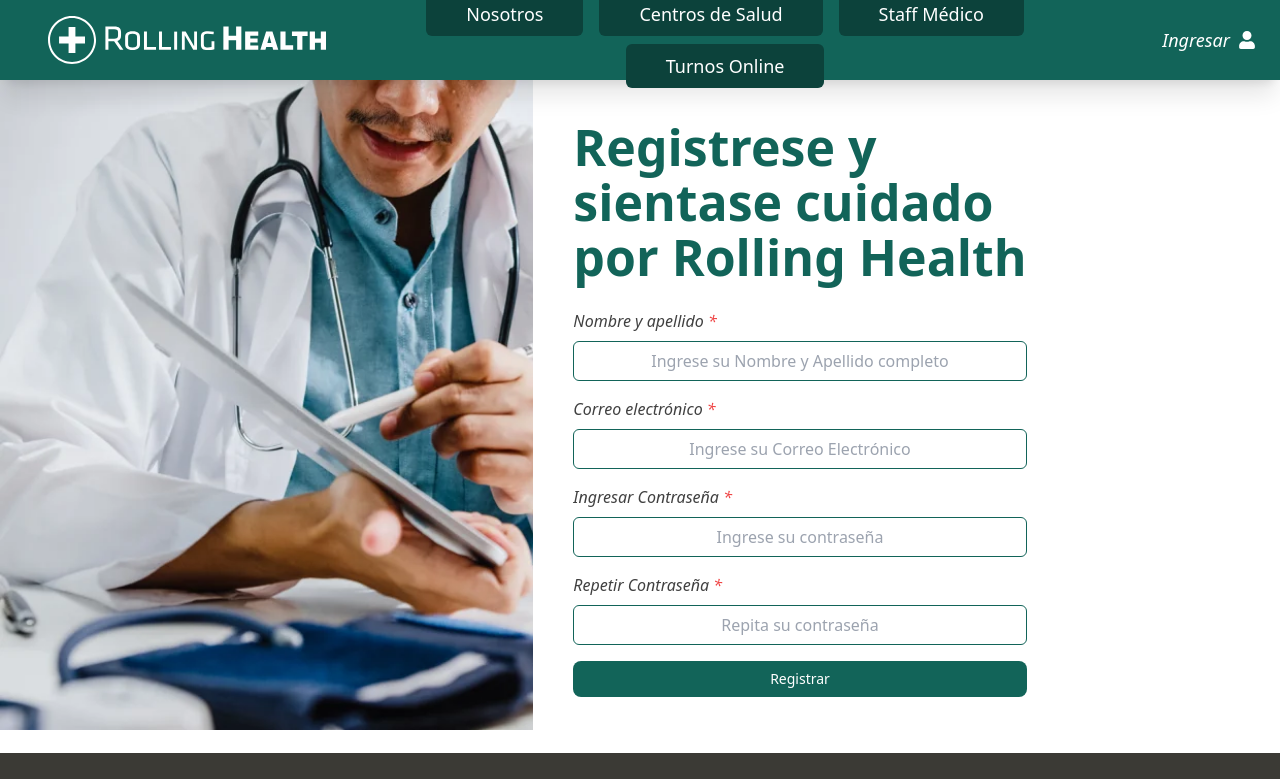
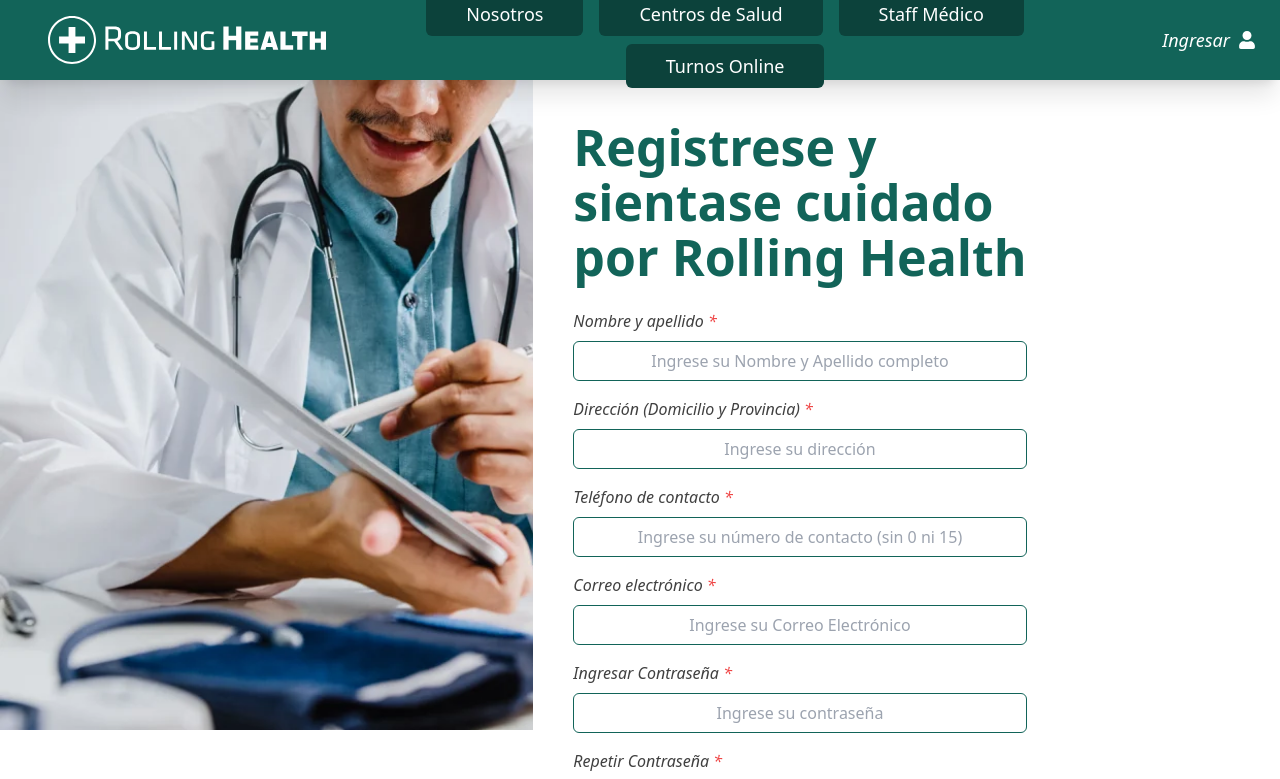
Before and after one commit to fagomezomil/rollinghealth, a React (Vite) app: page /register in a window 1280 px wide. Shown: the top 779 px of the page. Built offline with nearby package versions, Linux system fonts and the light colour scheme; no server answers.

Commit message:
se agregan campos de dirección y telefono

```diff
--- a/src/components/Register.jsx
+++ b/src/components/Register.jsx
@@ -46,6 +46,50 @@ export default function Register() {
                 />
                 {errors.nombre && (
                     <p className="text-red-500 text-sm">{errors.nombre.message}</p>
+                )}
+                <p className="text-neutral-700 text-left italic">Dirección (Domicilio y Provincia) <span className="text-red-500">*</span></p>
+                <input
+                    type="text"
+                    placeholder="Ingrese su dirección"
+                    className="text-center text-neutral-700 h-10 my-2 mb-4 rounded-md focus:outline-none focus:ring focus:ring-[#aaddd6] border border-[#126459]"
+                    {
+                        ...register("address", {
+                            required: 'La dirección es obligatoria.',
+                            minLength: {
+                                value: 3,
+                                message: "Debe ingresar como mínimo 3 carácteres para la dirección.",
+                            },
+                            maxLength: {
+                                value: 250,
+                                message: "Puede ingresar como máximo 250 carácteres para la dirección.",
+                            },
+                        })
+                    }
+                />
+                {errors.address && (
+                    <p className="text-red-500 text-sm">{errors.address.message}</p>
+                )}
+                <p className="text-neutral-700 text-left italic">Teléfono de contacto <span className="text-red-500">*</span></p>
+                <input
+                    type="number"
+                    placeholder="Ingrese su número de contacto (sin 0 ni 15)"
+                    className="text-center text-neutral-700 h-10 my-2 mb-4 rounded-md focus:outline-none focus:ring focus:ring-[#aaddd6] border border-[#126459]"
+                    {
+                        ...register("phone", {
+                            required: 'El número de teléfono es obligatorio.',
+                            minLength: {
+                                value: 10,
+                                message: "Debe ingresar como mínimo 10 carácteres para el número de teléfono.",
+                            },
+                            maxLength: {
+                                value: 15,
+                                message: "Puede ingresar como máximo 15 carácteres para el número de teléfono.",
+                            },
+                        })
+                    }
+                />
+                {errors.phone && (
+                    <p className="text-red-500 text-sm">{errors.phone.message}</p>
                 )}
                 <p className="text-neutral-700 text-left italic">Correo electrónico <span className="text-red-500">*</span></p>
                 <input
--- a/src/index.css
+++ b/src/index.css
@@ -59,3 +59,9 @@
     @apply h-20 w-20 border-4 border-neutral-200 rounded-md mr-4;
   }
 }
+
+input::-webkit-outer-spin-button,
+input::-webkit-inner-spin-button {
+  -webkit-appearance: none;
+  margin: 0;
+}
```
